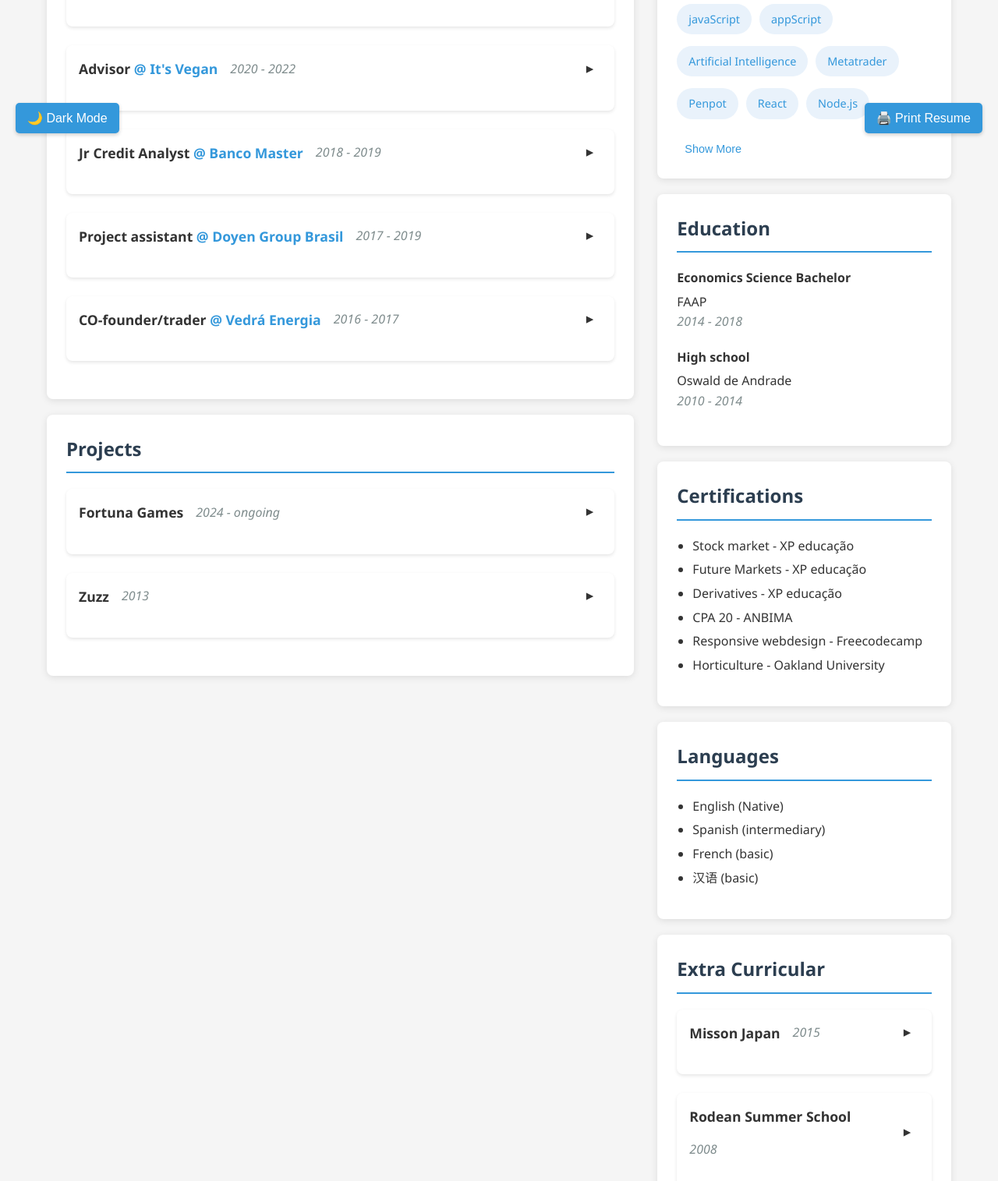
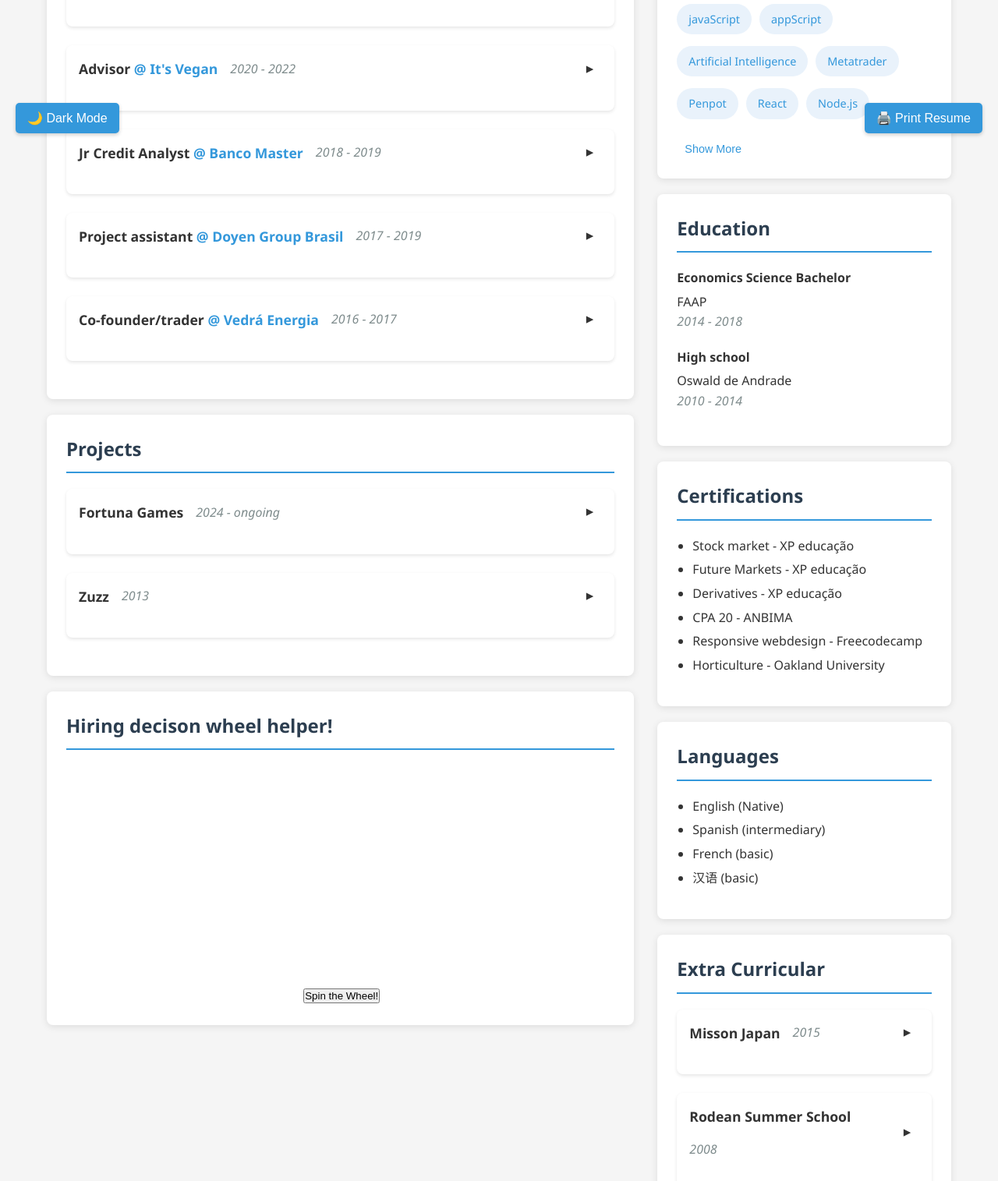
Before and after one commit to Luch3nz0/resume, a plain HTML site: page index.html in a window 1280 px wide. Shown: the part 609-2124 px from the top of the page at 78% size. Drawn offline with Linux system fonts and the light colour scheme.

Commit message:
Update index.html

```diff
--- a/index.html
+++ b/index.html
@@ -17,7 +17,7 @@
                     Results-driven, I transform ideas into concrete actions, maintaining a strong focus on continuous improvement and innovation. My ability to adapt and solve complex problems is complemented by a constant pursuit of knowledge, enabling me to succeed in various professional contexts.</p>
             </div>
             <div class="contact-info">
-                <a href="mailto:enzo_bc@hotmail.com" target="_blank">📧 Send me an email!</a>
+                <a href="mailto:enzo_bc@hotmail.com" target="_blank">📧 Email me!</a>
                 <a href="https://t.me/Luch3nz0" target="_blank">📱 Telegram me!</a>
                 <a href="https://github.com/Luch3nz0" target="_blank">🌐 My Github</a>
                 <a href="https://www.linkedin.com/in/enzo-belloni-8302b0290/" target="_blank">👔 My linkedin</a>
@@ -102,7 +102,7 @@
                 <div class="job">
                     <div class="job-header">
                         <div class="job-title-container">
-                            <div class="job-title">CO-founder/trader <span class="company">@ Vedrá Energia</span></div>
+                            <div class="job-title">Co-founder/trader <span class="company">@ Vedrá Energia</span></div>
                             <span class="date">2016 - 2017</span>
                         </div>
                         <button class="toggle-btn">▼</button>
@@ -151,6 +151,13 @@
                     </ul>
                 </div>
             </section>
+            <section id="prize-wheel">
+                <h2>Hiring decison wheel helper!</h2>
+                <div class="wheel-container">
+                    <canvas id="wheel" width="300" height="300"></canvas>
+                    <button id="spin-button" class="spin-button">Spin the Wheel!</button>
+                </div>
+            </section>
         </div>
 
         <div class="right-column">
@@ -179,6 +186,8 @@
                         <li class="skill-item hidden">Market research</li>
                         <li class="skill-item hidden">Data entry</li>
                         <li class="skill-item hidden">Technical analysis</li>
+                        <li class="skill-item hidden">Team management</li>
+                        <li class="skill-item hidden">Invoices</li>
                     </ul>
                     <button class="show-more-btn">Show More</button>
                 </div>
@@ -287,6 +296,8 @@
         </div>
     </main>
 
+
+
     <button id="print-button" class="print-button">🖨️ Print Resume</button>
     <button id="theme-toggle" class="theme-toggle">🌙 Dark Mode</button>
 
```
